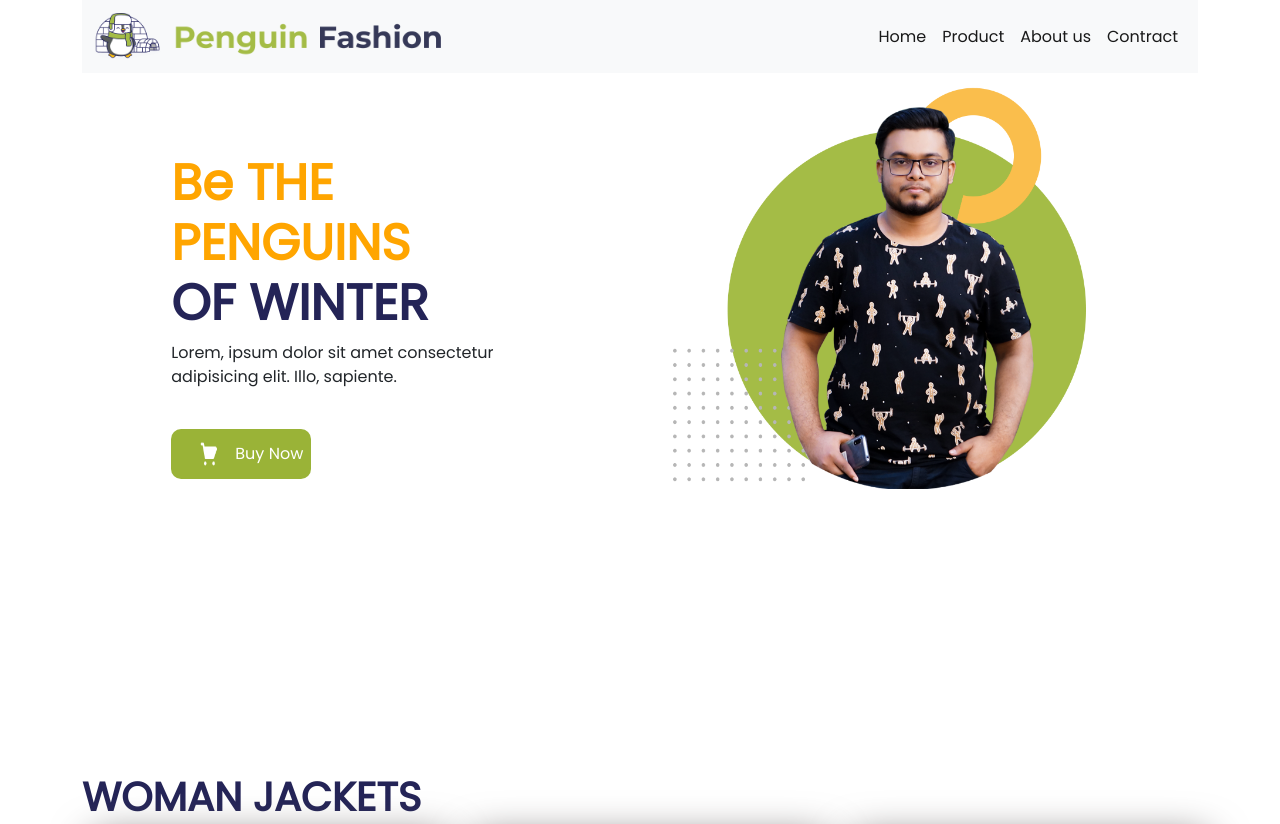
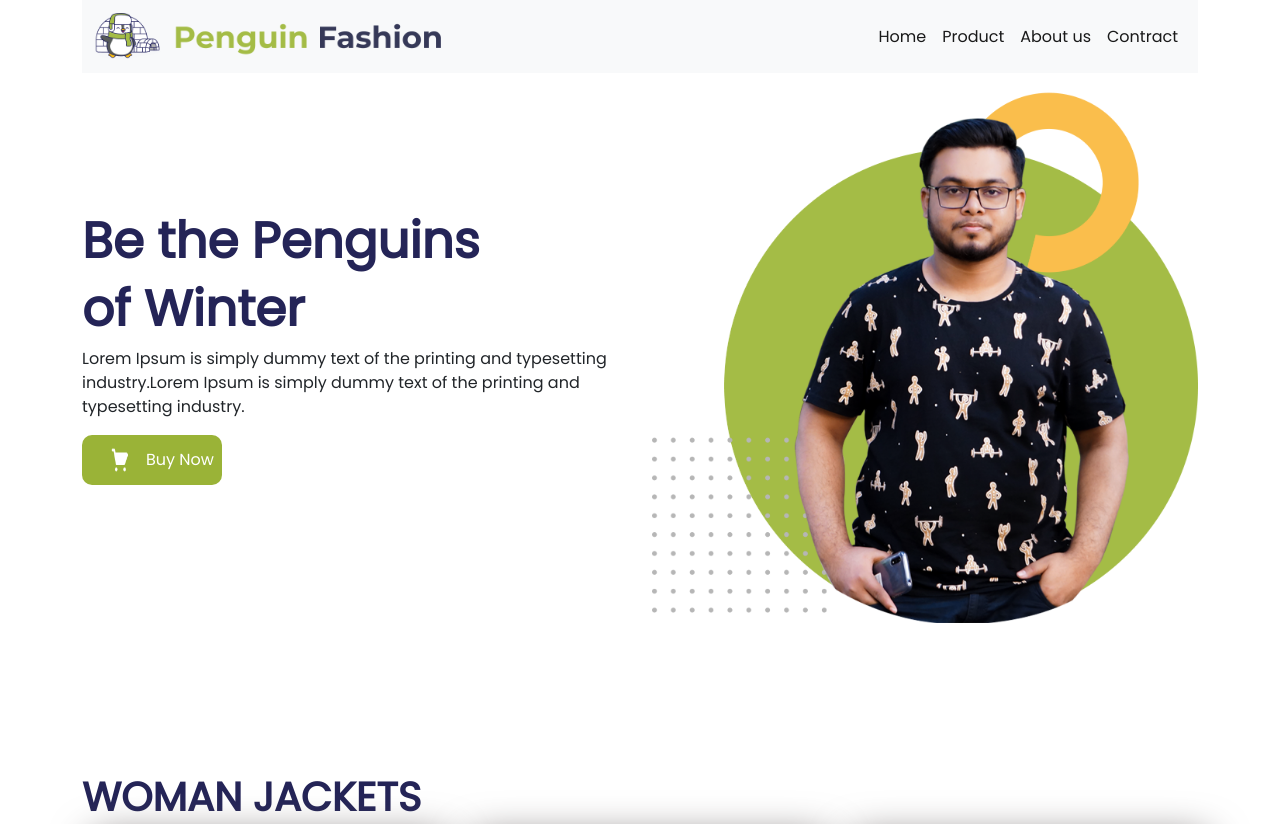
Before and after one commit to arfin-2020/Assignment-2, a plain HTML site: page index.html in a window 1280 px wide. Shown: the top 824 px of the page. Drawn offline with Linux system fonts and the light colour scheme.

Commit message:
update finished

```diff
--- a/index.html
+++ b/index.html
@@ -45,14 +45,19 @@
     </header>
 
     <main class="container">
+
         <section>
-            <div class="half-width">
-                <h1> <span class="color-highlight">Be THE PENGUINS</span> <br> OF WINTER</h1>
-                <p>Lorem, ipsum dolor sit amet consectetur adipisicing elit. Illo, sapiente. </p><br>
-                <a class="link-button button1 d-flex justify-content-around  align-items-center" target="_blank" href="https://fonts.google.com/specimen/Poppins?sidebar.open=true&selection.family=Poppins:ital,wght@1,500;1,600"><img src="images/shopping-cart 1.png" alt="">Buy Now </a>
-            </div>
-            <div class="half-width pic-hover">
-                <img src="images/Arfin01.png" alt="">
+            <div class="row align-items-center">
+                <div class="col-md-6">
+                    <h1 class="text-yellow">Be the Penguins</h1>
+                    <h1 class="text-blue">of Winter</h1>
+                    <p>Lorem Ipsum is simply dummy text of the printing and typesetting industry.Lorem Ipsum is simply dummy text of the printing and typesetting industry.</p>
+                    <a class="link-button button1 d-flex justify-content-around  align-items-center" target="_blank" href="https://fonts.google.com/specimen/Poppins?sidebar.open=true&selection.family=Poppins:ital,wght@1,500;1,600"><img src="images/shopping-cart 1.png" alt="">Buy Now </a>
+
+                </div>
+                <div class="col-md-6">
+                    <img src="images/Arfin01.png" alt="Model" class="img1">
+                </div>
             </div>
 
         </section>
@@ -154,7 +159,7 @@
 
         <section>
             <div class="container">
-                <div class="row">
+                <div class="row flex-column-reverse flex-md-row">
                     <div class="col-md-5">
                         <div class="article">
                             <div class="images img-fluid">
--- a/style.css
+++ b/style.css
@@ -8,7 +8,8 @@
     width: 350px;
 }
 
-.half-width {
+
+/* .half-width {
     width: 40%;
     padding-left: 3%;
     margin-left: 5%;
@@ -17,9 +18,9 @@
 
 .half-width h1 {
     margin-top: 80px;
-}
+} */
 
-.half-width img {
+.img1 {
     width: 100%;
 }
 
@@ -144,12 +145,16 @@ section {
     transition: 2s ease;
 }
 
-@media (max-width:576) {
+@media (max-width:576px) {
     .image {
         display: block;
     }
     .article {
-        display: block;
+        display: flex;
+        flex-direction: column;
+        align-items: center;
+        justify-content: center;
+        text-align: center;
     }
 }
 
```
